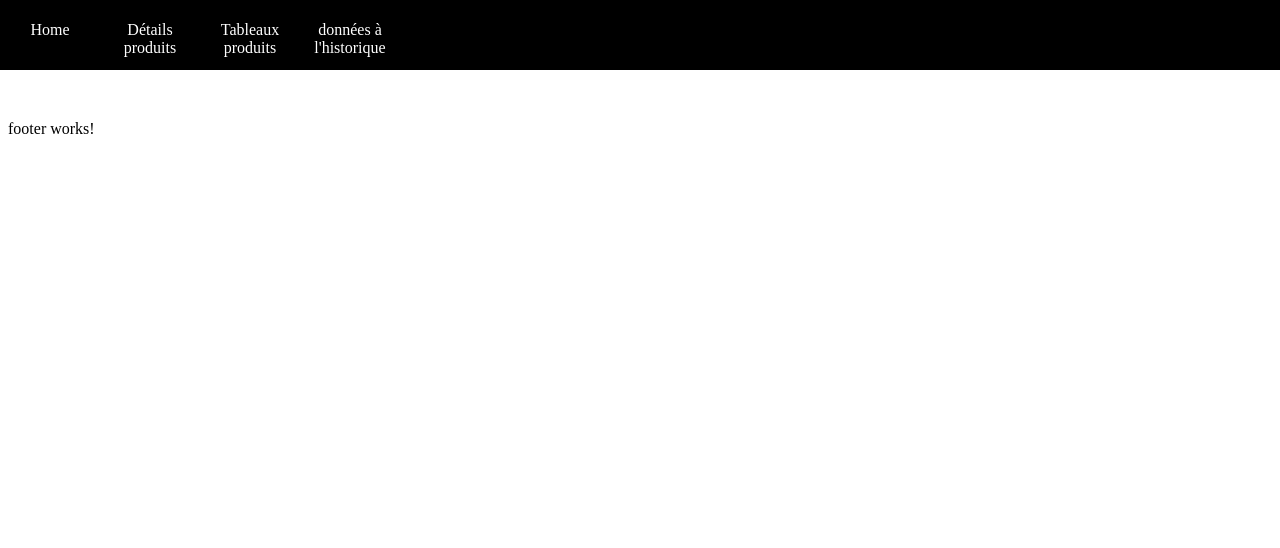
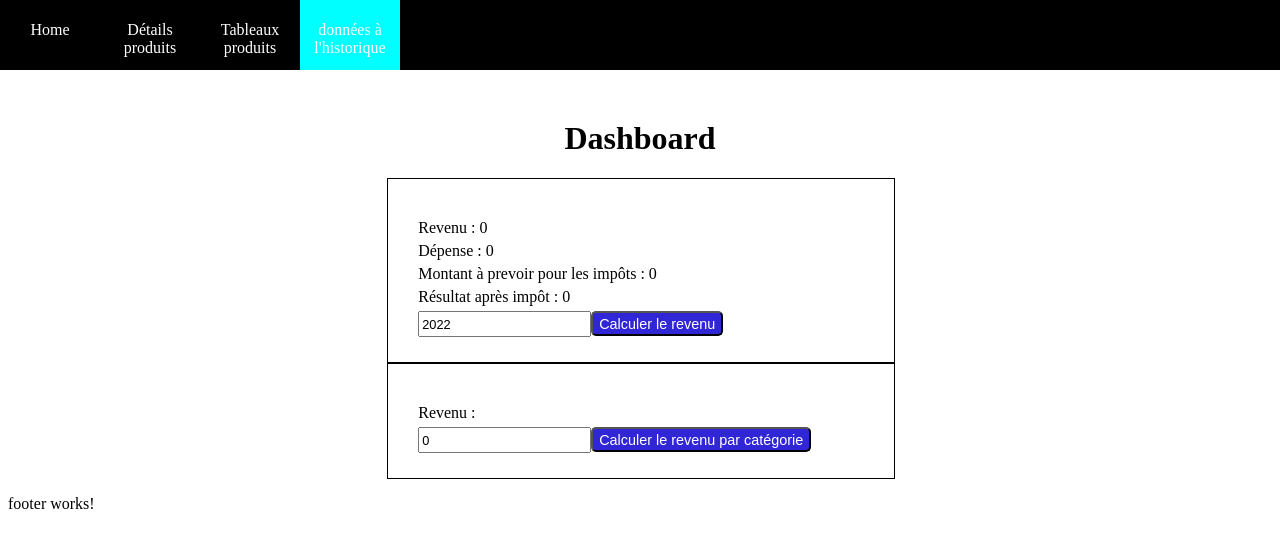
Before and after one commit to NgamyGianni/back-office-school-project, an Angular app: page /dashboard in a window 1280 px wide. Before the commit this address led to /. Shown: the top 548 px of the page. Built offline with nearby package versions, Linux system fonts and the light colour scheme; no server answers.

Commit message:
add part 3

```diff
--- a/src/app/app-routing.module.ts
+++ b/src/app/app-routing.module.ts
@@ -2,12 +2,14 @@ import { NgModule } from '@angular/core';
 import { RouterModule, Routes } from '@angular/router';
 import { HomeComponent } from './pages/home/home.component';
 import { DetailsProduitComponent } from './pages/details-produit/details-produit.component';
+import { DashboardComponent } from './pages/dashboard/dashboard.component';
 import { AppComponent } from './app.component';
 
 const routes: Routes = [
 	{ path: 'home', component: HomeComponent },
 	{ path: 'details', component: DetailsProduitComponent },
 	/*{ path: '', component: AppComponent }*/
+	{ path: 'dashboard', component: DashboardComponent }
 ];
 
 @NgModule({
--- a/src/app/app.module.ts
+++ b/src/app/app.module.ts
@@ -12,6 +12,7 @@ import { ProductsService } from '../app/core/services/products.service';
 import { ButtonDetailsHomeComponent } from './shared/button-details-home/button-details-home.component';
 import { ButtonManageHomeComponent } from './shared/button-manage-home/button-manage-home.component';
 import { FormsModule } from '@angular/forms';
+import { DashboardComponent } from './pages/dashboard/dashboard.component';
 
 @NgModule({
   declarations: [
@@ -21,7 +22,8 @@ import { FormsModule } from '@angular/forms';
     FooterComponent,
     DetailsProduitComponent,
     ButtonDetailsHomeComponent,
-    ButtonManageHomeComponent
+    ButtonManageHomeComponent,
+    DashboardComponent
   ],
   imports: [
     BrowserModule,
--- /dev/null
+++ b/src/app/core/Interfaces/purchase.ts
@@ -0,0 +1,9 @@
+export interface Purchase {
+	id?: number,
+	category?: number,
+	price?: number,
+	owner?: string,
+	name?: string,
+	quantity_sold?: number,
+	date?: Date
+}
--- /dev/null
+++ b/src/app/core/Interfaces/sale.ts
@@ -0,0 +1,9 @@
+export interface Sale {
+	id?: number,
+	category?: number,
+	price?: number,
+	owner?: string,
+	name?: string,
+	quantity_sold?: number,
+	date?: Date
+}
--- a/src/app/core/services/products.service.ts
+++ b/src/app/core/services/products.service.ts
@@ -1,6 +1,8 @@
 import { Injectable } from '@angular/core';
 import { HttpClient } from '@angular/common/http';
 import { Product } from '../Interfaces/product';
+import { Purchase } from '../Interfaces/purchase';
+import { Sale } from '../Interfaces/sale';
 import { Observable } from 'rxjs';
 @Injectable({
   providedIn: 'root'
@@ -16,11 +18,27 @@ export class ProductsService {
   	return this.http.get<Product[]>(this.url+"products/");
   }
 
+  getSalesFromJson():Observable<Sale[]>{
+  	return this.http.get<Sale[]>(this.url+"sales/");
+  }
+
+  getPurchasesFromJson():Observable<Purchase[]>{
+  	return this.http.get<Purchase[]>(this.url+"purchases/");
+  }
+
   putProductFromJson(product : Product, id : number){
     return this.http.put<Product>(this.url+"product/"+id, product)
         .pipe(
         );
     }
+
+   postSaleFromJson(sale : Sale){
+   		return this.http.post<Sale>(this.url+"sales/", sale);
+   }
+
+   postPurchaseFromJson(purchase : Purchase){
+   		return this.http.post<Purchase>(this.url+"purchases/", purchase);
+   }
 }
 
 // export interface Product{
--- a/src/app/features/header/header.component.html
+++ b/src/app/features/header/header.component.html
@@ -8,7 +8,7 @@
 	<a routerLink="/home">
 		<p> Tableaux produits </p>
 	</a>
-	<a routerLink="/home">
+	<a [ngStyle]="router.url=='/dashboard'?background:{}" routerLink="/dashboard">
 		<p> données à l'historique</p>
 	</a>
 
--- a/src/app/features/header/header.component.ts
+++ b/src/app/features/header/header.component.ts
@@ -24,6 +24,11 @@ export class HeaderComponent implements OnInit {
                         ,"color":"black"
                       }
     }
-
+    else if (this.router.url=="/dashboard"){
+       this.background={
+                        "background-color":"aqua"
+                        ,"color":"black"
+                      }
+    }
   }
 }
--- /dev/null
+++ b/src/app/pages/dashboard/dashboard.component.css
@@ -0,0 +1,53 @@
+.title {
+  text-align: center;
+}
+.all-block {
+  width: 40%;
+  min-height: 200px;
+  margin: auto;
+  display: flex;
+  justify-content: flex-start;
+  flex-direction: column;
+  /* align-items: center; */
+  /* border: black solid 2px; */
+  /* font-size: 20px;
+  padding: 10px 15px; */
+  /* font-size: 20px;
+  padding: 10px 15px; */
+}
+.product-choice {
+  width: 100%;
+  height: 100px;
+  border: black solid 1px;
+}
+select {
+  color: black;
+  background-color: #bfa9a5;
+  font-size: 1.5rem;
+  padding: 1em 1.5em;
+  margin: 30px 0 15px 25px;
+}
+.text {
+  width: 100%;
+  height: auto;
+
+  border: black solid 1px;
+}
+.text > div {
+  margin: 5px 0px 5px 30px;
+}
+#product-name {
+  margin: 40px 0px 0px 30px;
+}
+div input {
+  height: 20px;
+  font-size: 0.8em;
+  margin-bottom: 20px;
+}
+input ~ button {
+  height: 25px;
+  background-color: rgb(49, 38, 214);
+  color: white;
+  border-radius: 5px;
+  font-size: 0.9em;
+}
--- /dev/null
+++ b/src/app/pages/dashboard/dashboard.component.html
@@ -0,0 +1,36 @@
+<h1 class="title">Dashboard</h1>
+<div class="all-block">
+
+    <div class="text" [ngStyle]="currentStyles">
+        <div id="product-name"></div>
+        <div>Revenu : {{revenue}}</div>
+        <div>Dépense : {{depense}}</div>
+        <div>Montant à prevoir pour les impôts : {{montantImpot}}</div>
+        <div [ngStyle]="currentStyles">Résultat après impôt : {{netIncome}}</div>
+         <div>
+            <div>
+                <input type="text" id="nYear" name="nYear"
+                        min=2000 minlength="4" maxlength="4"
+                        [(ngModel)]="year">
+                <button  (click)="this.calculateRevenueByYear(); this.calculateNetIncome()">
+                        Calculer le revenu</button>
+            </div>
+        </div>
+    </div>
+
+
+    <div class="text">
+        <div id="product-name"></div>
+        <div>Revenu : {{revenueCategories[category]}}</div>
+         <div>
+            <div>
+                <input type="text" id="nCategory" name="nCategory"
+                        min=1 minlength="4" maxlength="4"
+                        [(ngModel)]="category">
+                <button  (click)="this.calculateRevenueCategories()">
+                        Calculer le revenu par catégorie</button>
+            </div>
+        </div>
+    </div>
+
+</div>
--- /dev/null
+++ b/src/app/pages/dashboard/dashboard.component.ts
@@ -0,0 +1,87 @@
+import { Component, OnInit } from '@angular/core';
+import { Product } from '../../core/Interfaces/product';
+import { Purchase } from '../../core/Interfaces/purchase';
+import { Sale } from '../../core/Interfaces/sale';
+import { ProductsService} from '../../core/services/products.service';
+
+@Component({
+  selector: 'app-dashboard',
+  templateUrl: './dashboard.component.html',
+  styleUrls: ['./dashboard.component.css']
+})
+export class DashboardComponent implements OnInit {
+
+	currentStyles: Record<string, string> = {};
+
+	listePurchases: Purchase[] = [];
+	listeSales: Sale[] = [];
+	revenue: number = 0;
+	depense: number = 0;
+	netIncome: number = 0;
+	categories: number[] = [];
+	revenueCategories: any = {};
+	year: string = "2022";
+	montantImpot: number = 0;
+	category: number = 0;
+
+	constructor(public productsService : ProductsService) { }
+
+	getData(){
+		this.productsService.getSalesFromJson().subscribe({
+			next:(res: Sale[]) => {
+				this.listeSales = res;
+			},
+			error:(err) => {
+				alert('failed loading api data');
+			}
+		});
+
+		this.productsService.getPurchasesFromJson().subscribe({
+			next:(res: Purchase[]) => {
+				this.listePurchases = res;
+			},
+			error:(err) => {
+				alert('failed loading api data');
+			}
+		});
+	}
+
+	calculateRevenueByYear(){
+		this.revenue = 0;
+		this.listeSales.forEach(sale => {
+			if(sale.price != undefined && sale.date != undefined && this.year == sale.date.toString().substring(0, 4))	this.revenue += sale.price;
+		});
+	}
+
+	calculateRevenueCategories(){
+		this.listeSales.forEach(sale => {
+			if(sale.category!= undefined && !this.categories.includes(sale.category))	this.categories.push(sale.category);
+			if(sale.category!= undefined && !this.revenueCategories[sale.category] != undefined)	this.revenueCategories[sale.category] = sale.price;
+			if(sale.price != undefined && sale.category != undefined && this.revenueCategories[sale.category] != undefined)	this.revenueCategories[sale.category] += sale.price;
+		});
+	}
+
+	calculateNetIncome(){
+		this.depense = 0;
+		this.listePurchases.forEach(purchase => {
+			if(purchase.price != undefined && purchase.date != undefined && this.year == purchase.date.toString().substring(0, 4))	this.depense += purchase.price;
+		});
+
+		this.netIncome = this.revenue - this.depense;
+		if(this.netIncome > 0){
+			this.montantImpot = parseFloat((0.3 * this.netIncome).toFixed(3));
+			this.netIncome -= this.montantImpot;
+			this.netIncome = parseFloat(this.netIncome.toFixed(3))
+		}
+
+		this.currentStyles = {
+		    'border-color':  this.netIncome  >= 0  ? 'green' : 'red',
+		    'color':  this.netIncome  >= 0  ? 'green' : 'red'
+		};
+	}
+
+	ngOnInit(): void {
+		this.getData();
+	}
+
+}
--- a/src/app/pages/details-produit/details-produit.component.ts
+++ b/src/app/pages/details-produit/details-produit.component.ts
@@ -1,5 +1,7 @@
 import { Component, OnInit } from '@angular/core';
 import { Product } from '../../core/Interfaces/product';
+import { Purchase } from '../../core/Interfaces/purchase';
+import { Sale } from '../../core/Interfaces/sale';
 import { ProductsService} from '../../core/services/products.service';
 
 @Component({
@@ -17,9 +19,7 @@ export class DetailsProduitComponent implements OnInit {
 	addStockProductNumber: number = 1;
 	addDiscountNumber: number = 0;
 
-	constructor(public productsService : ProductsService) {
-
-	}
+	constructor(public productsService : ProductsService) { }
 
 	getProducts(){
 		this.productsService.getProductsFromJson().subscribe({
@@ -45,9 +45,35 @@ export class DetailsProduitComponent implements OnInit {
 
 	putAddRemoveStockProduct(){
 		if(this.product.quantity_stock!=undefined){
-			this.product.quantity_stock += this.addStockProductNumber
-			if(this.product.quantity_stock<0){
+			if(this.addStockProductNumber == 0){
 				this.product.quantity_stock = 0
+			}
+			else{
+				if(this.addStockProductNumber > 0){
+					let purchase: Purchase = {};
+					purchase["category"] = this.product.category;
+					if(this.product.price != undefined)	purchase["price"] = (this.product.price/2) * this.addStockProductNumber;
+					purchase["owner"] = "tig";
+					purchase["name"] = this.product.name;
+					purchase["quantity_sold"] = this.addStockProductNumber;
+
+					this.productsService.postPurchaseFromJson(purchase).subscribe(product => console.log(product));
+				}else{
+					let sale: Sale={};
+					sale["category"] = this.product.category;
+					if(this.product.price != undefined)	sale["price"] = this.product.price * Math.abs(this.addStockProductNumber);
+					sale["owner"] = "tig";
+					sale["name"] = this.product.name;
+					sale["quantity_sold"] = Math.abs(this.addStockProductNumber);
+
+					if(Math.abs(this.addStockProductNumber) > this.product.quantity_stock && this.product.price != undefined)	sale["price"] = this.product.price * this.product.quantity_stock;
+					this.productsService.postSaleFromJson(sale).subscribe(product => console.log(product));
+				}
+
+				this.product.quantity_stock += this.addStockProductNumber
+				if(this.product.quantity_stock<0){
+					this.product.quantity_stock = 0
+				}
 			}
 		}
 
```
